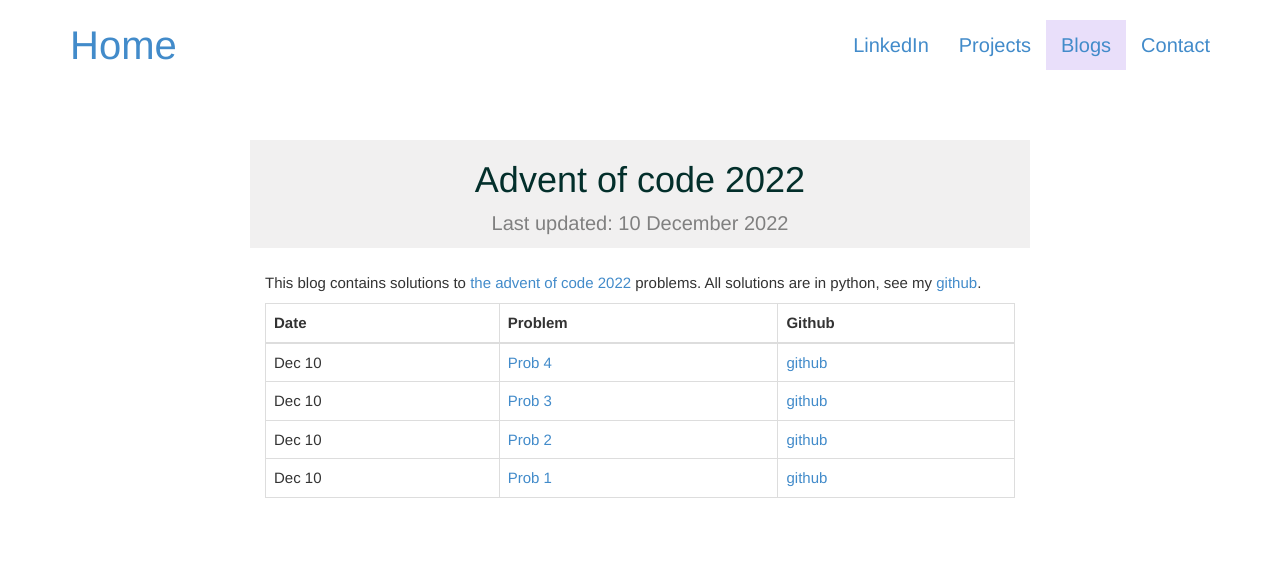
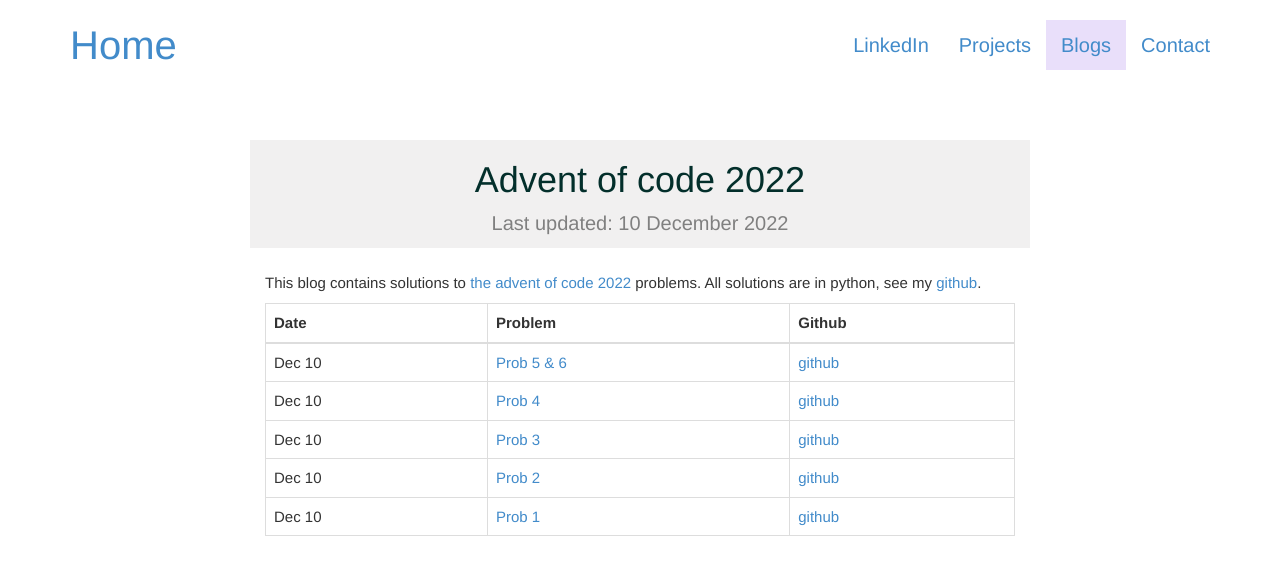
Before and after one commit to vispz/psvishnu91.github.io, a Jekyll site: the page built from _posts/programming_notes/2022-12-10-advent-of-code-2022.md, in a window 1280 px wide. Shown: the top 575 px of the page. Built offline with Jekyll 4.4.1, drawn with Linux system fonts in a browser that asks for light colours; nearby versions of some CDN libraries.

Commit message:
advent update

```diff
--- a/_posts/programming_notes/2022-12-10-advent-of-code-2022.md
+++ b/_posts/programming_notes/2022-12-10-advent-of-code-2022.md
@@ -12,6 +12,7 @@ All solutions are in python, see my [github](https://github.com/psvishnu91/adven
 {:class="table table-bordered"}
 |Date| Problem | Github |
 |--|---------|--|
+|Dec 10| [Prob 5 & 6](https://adventofcode.com/2022/day/3) | [github](https://github.com/psvishnu91/advent-of-code-2022/blob/main/day3/prob5-6.py)
 |Dec 10| [Prob 4](https://adventofcode.com/2022/day/2#part2) | [github](https://github.com/psvishnu91/advent-of-code-2022/blob/main/day2/prob4.py)
 |Dec 10| [Prob 3](https://adventofcode.com/2022/day/2) | [github](https://github.com/psvishnu91/advent-of-code-2022/blob/main/day2/prob3.py)
 |Dec 10| [Prob 2](https://adventofcode.com/2022/day/1#part2) | [github](https://github.com/psvishnu91/advent-of-code-2022/blob/main/day1/prob2.py)
```
